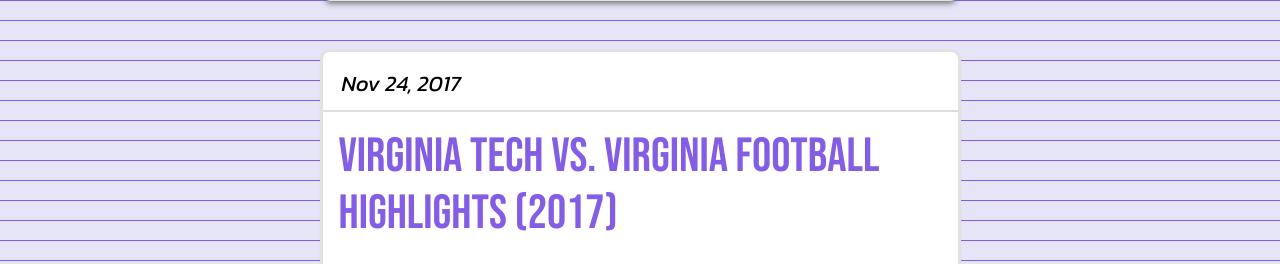
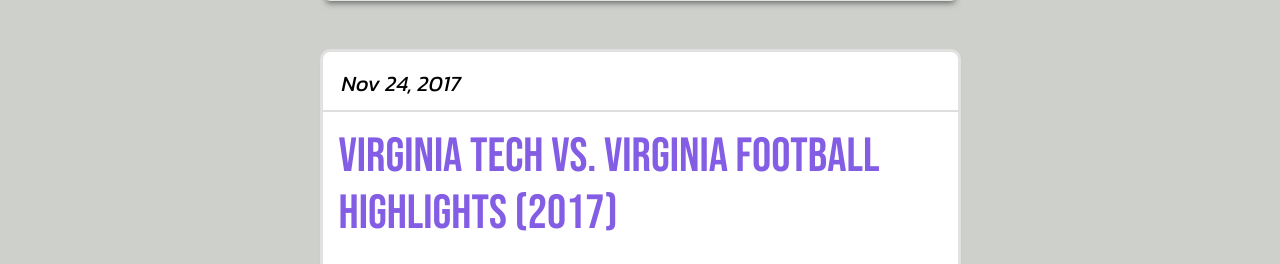
Before and after one commit to anirvinv/cfbtimemachine, a Django app: page / in a window 1280 px wide. Shown: the part 5619-5883 px from the top of the page. Run offline with Django 3.2, Linux system fonts and the light colour scheme; data comes from the database, SQL or seed files in the repository; style sheets or scripts are compiled from the project's sources.

Commit message:
second commit

```diff
--- a/cfbtimemachine/static/cfbtimemachine/styles/main.css
+++ b/cfbtimemachine/static/cfbtimemachine/styles/main.css
@@ -2,6 +2,11 @@
 .title {
   display: block;
   text-align: left;
+}
+
+body {
+  background-color: #f0f0f0;
+  background: #CDD0CB;
 }
 
 a {
--- a/cfbtimemachine/static/cfbtimemachine/styles/main.scss
+++ b/cfbtimemachine/static/cfbtimemachine/styles/main.scss
@@ -6,8 +6,8 @@
     text-align: left;
 }
 body{
-    // background-color: rgb(240, 240, 240);
-    // background: #CDD0CB;
+    background-color: rgb(240, 240, 240);
+    background: #CDD0CB;
 }
 a{
     color: black;
--- /dev/null
+++ b/requirements.txt
@@ -0,0 +1,4 @@
+asgiref==3.5.2
+Django==4.0.4
+sqlparse==0.4.2
+tzdata==2022.1
```
Also changed, not shown: 2 other files.
